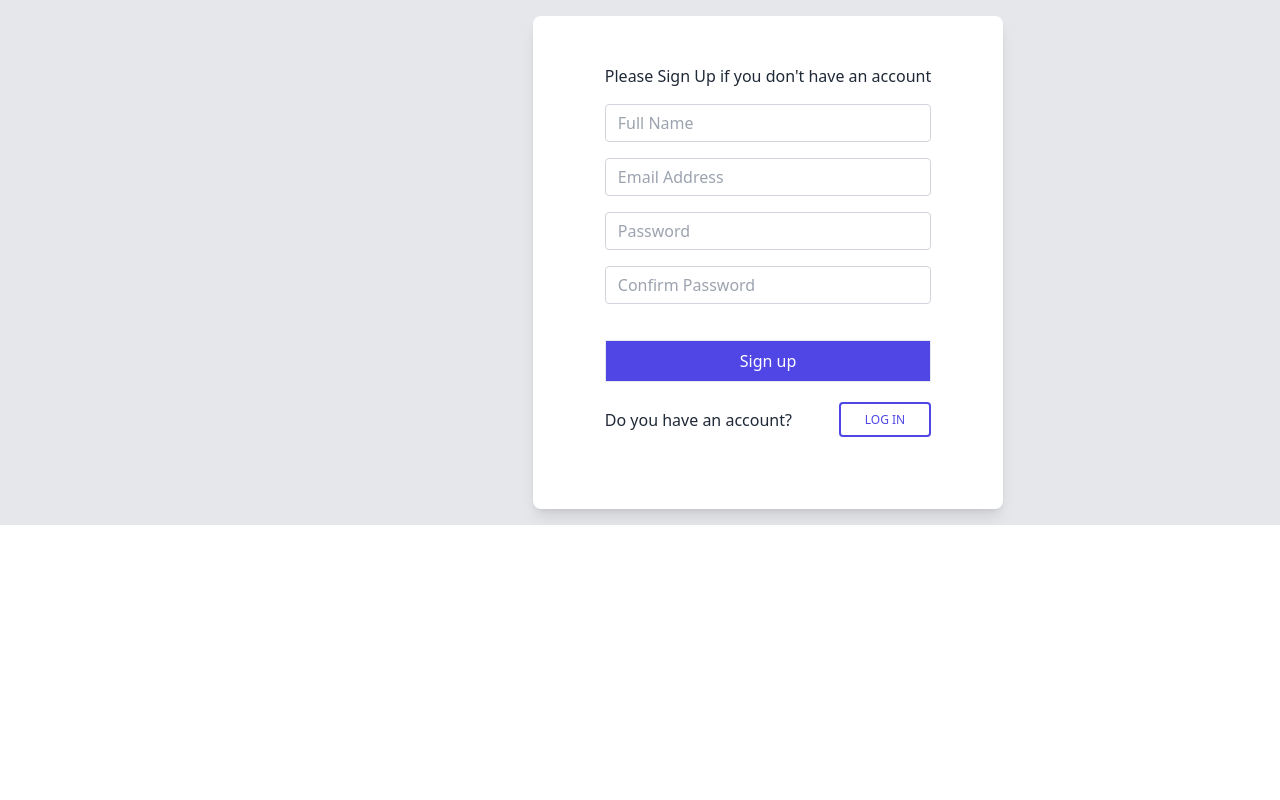
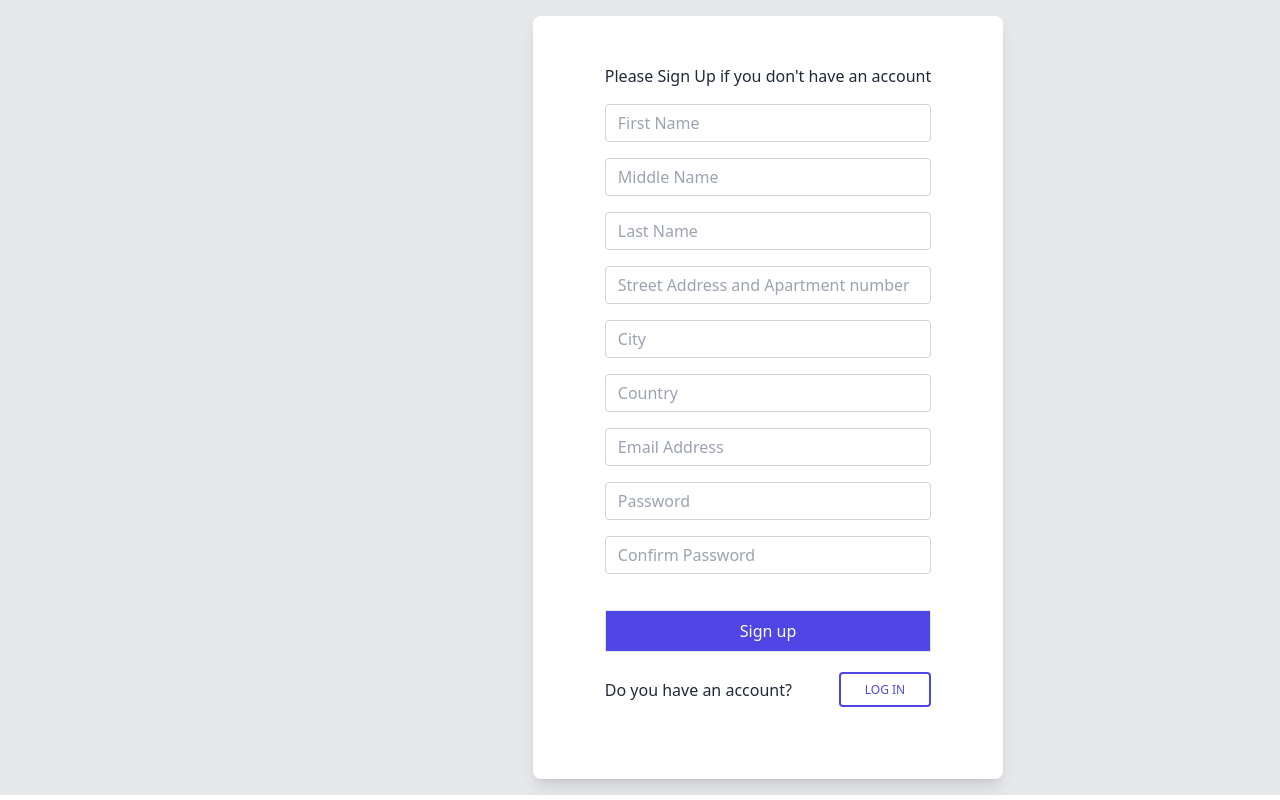
Before and after one commit to Saiteja1807/MaidEase, a Next.js app in the folder website/client/: page /RegistrationForm in a window 1280 px wide. Built offline with nearby package versions, Linux system fonts and the light colour scheme.

Commit message:
edited registration page

```diff
--- a/website/client/package.json
+++ b/website/client/package.json
@@ -18,7 +18,7 @@
     "eslint": "8.34.0",
     "eslint-config-next": "13.1.6",
     "firebase": "^9.17.1",
-    "mongodb": "^5.1.0",
+    "mongodb": "^5.2.0",
     "next": "13.1.6",
     "react": "18.2.0",
     "react-bootstrap": "^2.7.2",
@@ -31,6 +31,7 @@
     "typescript": "4.9.5"
   },
   "devDependencies": {
+    "@types/jquery": "^3.5.16",
     "@types/react-modal": "^3.13.1",
     "autoprefixer": "^10.4.13",
     "postcss": "^8.4.21",
--- a/website/client/src/pages/RegistrationForm.tsx
+++ b/website/client/src/pages/RegistrationForm.tsx
@@ -1,5 +1,10 @@
+
+
 import React, { useEffect, useState } from 'react';
 import Modal from 'react-modal';
+
+
+
 
 import router, { useRouter } from 'next/router'
 import { on } from 'events'
@@ -9,7 +14,10 @@ function loadRegistrationPage(){
   location.href = "/Login"
 }
 
+
 const RegistrationForm = () => {
+
+
   const [isOpen, setIsOpen] = useState(false)
 
   const [payload, setPayload] = useState({
@@ -29,7 +37,13 @@ const RegistrationForm = () => {
        transform: 'translate(-50%, -50%)'
     }
   }
+
+
+
   return (
+
+
+
     <section className='h-full py-4 gradient-form bg-gray-200 py-0'>
       <div className='container py-0 pl-64 h-full'>
         <div className=' flex justify-center items-center flex-wrap h-full g-6 text-gray-800'>
@@ -40,17 +54,58 @@ const RegistrationForm = () => {
                   <div className='md:p-12 md:mx-6'>
                     <div className='text-center'>
                     </div>
-                    <form>
+                    <form >
                       <p className='mb-4'>
                         Please Sign Up if you don't have an account
                       </p>
                       <div className='mb-4'>
                       <input
-                          type='Name'
+                          type='firstName'
                           className='form-control block w-full px-3 py-1.5 text-base font-normal text-gray-700 bg-white bg-clip-padding border border-solid border-gray-300 rounded transition ease-in-out m-0 focus:text-gray-700 focus:bg-white focus:border-blue-600 focus:outline-none'
-                          placeholder='Full Name'
-                          name='userName'
+                          placeholder='First Name'
+                          name='firstName'
 
+                        />
+                      </div>
+                      <div className='mb-4'>
+                      <input
+                          type='middleName'
+                          className='form-control block w-full px-3 py-1.5 text-base font-normal text-gray-700 bg-white bg-clip-padding border border-solid border-gray-300 rounded transition ease-in-out m-0 focus:text-gray-700 focus:bg-white focus:border-blue-600 focus:outline-none'
+                          placeholder='Middle Name'
+                          name='middleName'
+
+                        />
+                      </div>
+                      <div className='mb-4'>
+                      <input
+                          type='lastName'
+                          className='form-control block w-full px-3 py-1.5 text-base font-normal text-gray-700 bg-white bg-clip-padding border border-solid border-gray-300 rounded transition ease-in-out m-0 focus:text-gray-700 focus:bg-white focus:border-blue-600 focus:outline-none'
+                          placeholder='Last Name'
+                          name='lastName'
+                        />
+                      </div>
+                      <div className='mb-4'>
+                      <input
+                          type='addressLine'
+                          className='form-control block w-full px-3 py-1.5 text-base font-normal text-gray-700 bg-white bg-clip-padding border border-solid border-gray-300 rounded transition ease-in-out m-0 focus:text-gray-700 focus:bg-white focus:border-blue-600 focus:outline-none'
+                          placeholder='Street Address and Apartment number'
+                          name='addressLine'
+                        />
+                      </div>
+                      <div className='mb-4'>
+                      <input
+                          type='city'
+                          className='form-control block w-full px-3 py-1.5 text-base font-normal text-gray-700 bg-white bg-clip-padding border border-solid border-gray-300 rounded transition ease-in-out m-0 focus:text-gray-700 focus:bg-white focus:border-blue-600 focus:outline-none'
+                          placeholder='City'
+                          name='city'
+                        />
+                      </div>
+                      <div className='mb-4'>
+                      <input
+                          type='country'
+                          className='form-control block w-full px-3 py-1.5 text-base font-normal text-gray-700 bg-white bg-clip-padding border border-solid border-gray-300 rounded transition ease-in-out m-0 focus:text-gray-700 focus:bg-white focus:border-blue-600 focus:outline-none'
+                          placeholder='Country'
+                          name='country'
                         />
                       </div>
                       <div className='mb-4'>
@@ -59,6 +114,7 @@ const RegistrationForm = () => {
                           className='form-control block w-full px-3 py-1.5 text-base font-normal text-gray-700 bg-white bg-clip-padding border border-solid border-gray-300 rounded transition ease-in-out m-0 focus:text-gray-700 focus:bg-white focus:border-blue-600 focus:outline-none'
                           placeholder='Email Address'
                           name='userEmail'
+                          required
 
                         />
                       </div>
@@ -68,6 +124,7 @@ const RegistrationForm = () => {
                           className='form-control block w-full px-3 py-1.5 text-base font-normal text-gray-700 bg-white bg-clip-padding border border-solid border-gray-300 rounded transition ease-in-out m-0 focus:text-gray-700 focus:bg-white focus:border-blue-600 focus:outline-none'
                           placeholder='Password'
                           name='password'
+                          id = 'password'
                         />
                       </div>
                       <div className='mb-4'>
@@ -76,7 +133,8 @@ const RegistrationForm = () => {
                           className='form-control block w-full px-3 py-1.5 text-base font-normal text-gray-700 bg-white bg-clip-padding border border-solid border-gray-300 rounded transition ease-in-out m-0 focus:text-gray-700 focus:bg-white focus:border-blue-600 focus:outline-none'
                           placeholder='Confirm Password'
                           name='cPassword'
-                        />
+                          id="confirm_password" /> <span id='message'></span>
+
                       </div>
                       <div>
                       <button className='border w-full my-5 py-2 bg-indigo-600 hover:bg-indigo-500 text-white'
```
Also changed, not shown: 1 other file (tests, documents, lock files or other folders).
